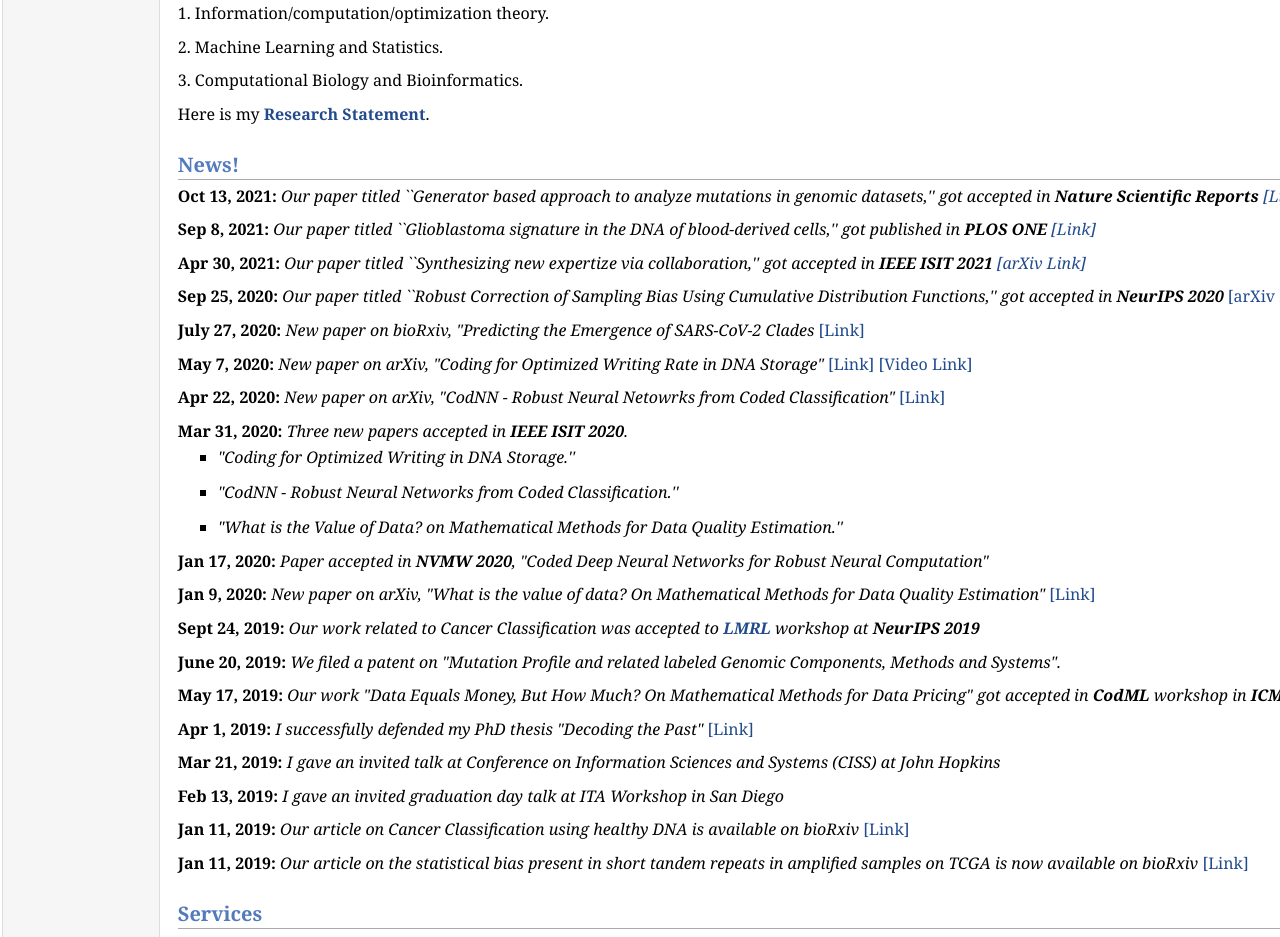
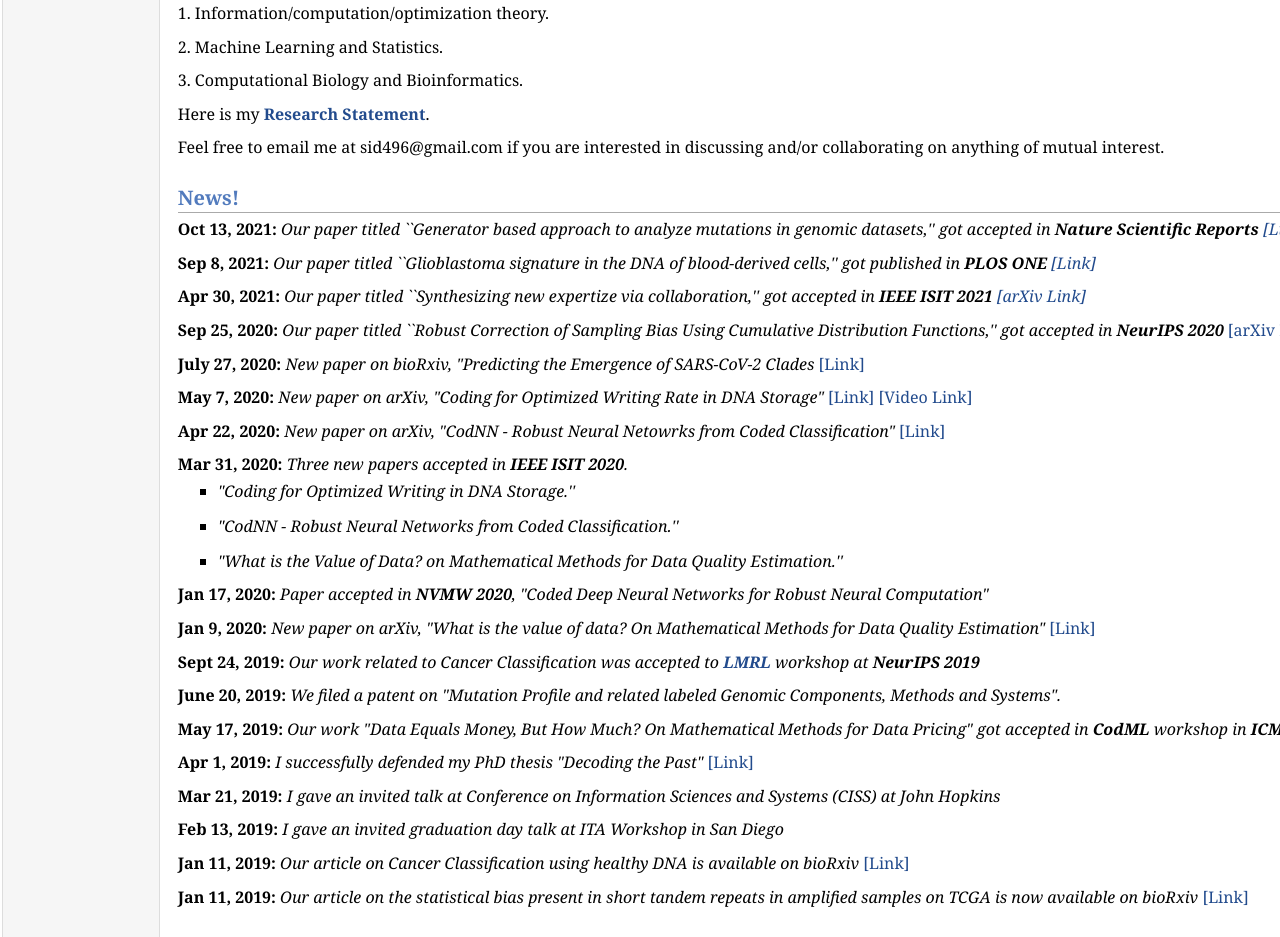
Before and after one commit to sidjain-web/home, a plain HTML site: page index.html in a window 1280 px wide. Shown: the part 871-1808 px from the top of the page. Drawn offline with Linux system fonts and the light colour scheme.

Commit message:
Update index.html

```diff
--- a/index.html
+++ b/index.html
@@ -67,6 +67,7 @@ Photo Credits: Prachi Parihar<br />
   <p>2. Machine Learning and Statistics.</p>
   <p>3. Computational Biology and Bioinformatics.</p>
   <p> Here is my <a href = "Research_Statement.pdf"><b>Research Statement</b></a>.</p>
+  <p> Feel free to email me at sid496@gmail.com if you are interested in discussing and/or collaborating on anything of mutual interest.</p>
 <p> </p>
 <!--<h2>Research Interests</h2>
 <ul><li>Quality, Privacy and Value of Data<br></ul></li>
```
